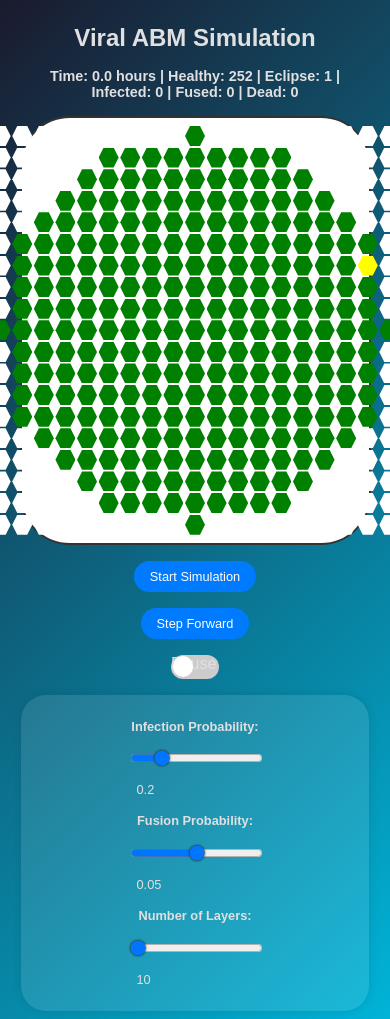
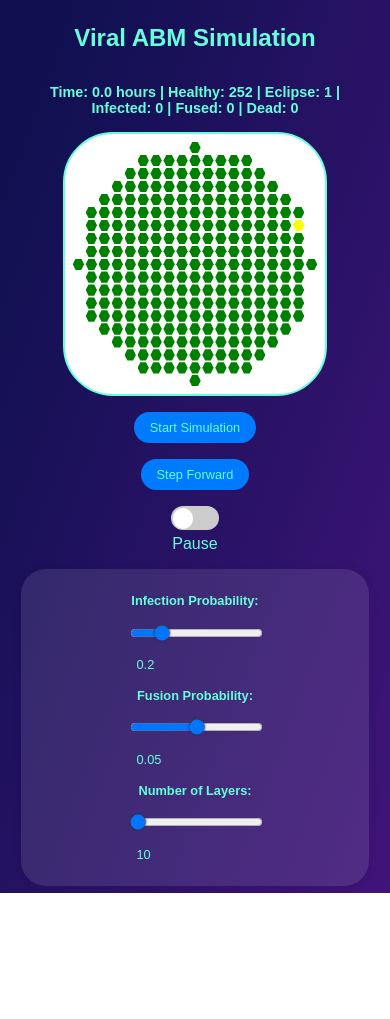
Before and after one commit to devtcu/ABM, a Flask app: page / in a window 390 px wide. After the commit the page ends 893 px from the top, so only its background shows below. Run offline with Flask 3, Linux system fonts and the light colour scheme.

Commit message:
styles updated

```diff
--- a/static/script.js
+++ b/static/script.js
@@ -37,13 +37,31 @@ function createIntroHexGrid() {
         hexGrid.appendChild(hex);
     }
     setTimeout(() => {
-        if (introOverlay && simulationContainer) {
+        if (introOverlay) {
             introOverlay.classList.add('hidden');
-            simulationContainer.classList.add('visible');
+            console.log('Intro overlay hidden');
         } else {
-            console.error('Intro overlay or simulation container not found');
+            console.error('Intro overlay not found');
         }
     }, 2700);
+    // Staggered appearance of elements
+    const elements = [
+        simulationContainer.querySelector('h1'),
+        statusDiv,
+        gridContainer,
+        simulationContainer.querySelector('.controls'),
+        simulationContainer.querySelector('.params')
+    ];
+    elements.forEach((el, index) => {
+        if (el) {
+            setTimeout(() => {
+                el.classList.add('visible');
+                console.log(`Element ${index} (class: ${el.className}) made visible at ${2700 + index * 300}ms`);
+            }, 2700 + index * 300);
+        } else {
+            console.error(`Element at index ${index} not found`);
+        }
+    });
 }
 
 // Initialize intro animation
@@ -70,7 +88,10 @@ function renderGrid(data) {
     }
     console.log('Rendering grid with data:', data);
     gridContainer.innerHTML = '';
-    gridContainer.style.gridTemplateColumns = `repeat(${data.grid.length}, 20px)`;
+    const layers = data.grid.length;
+    // Calculate cell size: 0.8rem for 10 layers, scaling down to 0.4rem for 50 layers
+    const cellSize = Math.max(0.4, 0.8 - (layers - 10) * 0.01);
+    gridContainer.style.gridTemplateColumns = `repeat(${layers}, ${cellSize}rem)`;
     data.grid.forEach(row => {
         row.forEach(cell => {
             const div = document.createElement('div');
--- a/static/styles.css
+++ b/static/styles.css
@@ -3,7 +3,7 @@ body {
     display: flex;
     flex-direction: column;
     align-items: center;
-    background: linear-gradient(135deg, #1a1a2e 0%, #00b4d8 100%);
+    background: linear-gradient(110deg, #101051 10%, #401479 100%);
     margin: 0;
     padding: 2vw;
     color: #e0e0e0;
@@ -11,13 +11,13 @@ body {
 }
 
 h1, #status, .param label, .param span, .pause-label {
-    color: #e0e0e0;
+    color: rgb(100, 255, 218);
 }
 
 h1 {
     font-size: clamp(1.5rem, 4vw, 2rem);
     text-align: center;
-
+    opacity: 0;
 }
 
 #status {
@@ -25,37 +25,81 @@ h1 {
     font-weight: bold;
     font-size: clamp(0.9rem, 2.5vw, 1.2rem);
     text-align: center;
-}
-
-input[type="range"]::-webkit-slider-thumb {
-    -webkit-appearance: none;
-    appearance: none;
-    width: 1.2rem;
-    height: 1.2rem;
-    border-radius: 50%;
-    background: #007bff;
-    border: 2px solid #fff;
-    box-shadow: 0 0 2px #333;
-    cursor: pointer;
-    transition: background 0.3s;
-}
-
-input[type="range"]::-webkit-slider-thumb:active {
-    opacity: 0.85;
+    opacity: 0;
 }
 
 .grid-container {
     display: grid;
-    grid-template-columns: repeat(auto-fit, minmax(1rem, 1fr));
     gap: 0.1rem;
     background-color: #fff;
     padding: 0.5rem;
-    border: 2px solid #333;
+    border: 2px solid rgb(100, 255, 218);
     border-radius: 50px;
-    max-width: 90vw;
+    max-width: min(90vw, 30rem); /* Increased from 20rem to 30rem for larger grid */
+    max-height: 70vh; /* Increased from 50vh to 70vh for taller grid */
+    overflow-y: auto; /* Scroll if grid is too tall */
     box-sizing: border-box;
     justify-content: center;
     align-items: center;
+    opacity: 0;
+}
+
+.controls {
+    margin: 1rem 0;
+    display: flex;
+    flex-wrap: wrap;
+    gap: 1rem;
+    justify-content: center;
+    opacity: 0;
+}
+
+.params {
+    background-color: rgba(255, 255, 255, 0.1);
+    padding: 1rem;
+    border-radius: 25px;
+    box-shadow: 0 0 10px rgba(0,0,0,0.1);
+    width: min(90%, 600px);
+    display: flex;
+    flex-direction: column;
+    align-items: center;
+    margin-left: auto;
+    margin-right: auto;
+    opacity: 0;
+}
+
+.simulation-container {
+    position: relative;
+    z-index: 1;
+    width: 100%;
+    max-width: 90vw;
+    display: flex;
+    flex-direction: column;
+    align-items: center;
+}
+
+.simulation-container h1.visible {
+    opacity: 1;
+    transition: opacity 0.5s ease 0s;
+}
+
+.simulation-container #status.visible {
+    opacity: 1;
+    transition: opacity 0.5s ease 0.2s;
+}
+
+.simulation-container .grid-container.visible {
+    opacity: 1;
+    transition: opacity 0.5s ease 0.4s;
+}
+
+.simulation-container .controls.visible {
+    opacity: 1;
+    transition: opacity 0.5s ease 0.6s;
+}
+
+.simulation-container .params.visible {
+    opacity: 1;
+    transition: opacity 0.5s ease 0.8s;
 }
 
 .cell {
@@ -76,44 +120,26 @@ input[type="range"]::-webkit-slider-thumb:active {
     cursor: pointer;
 }
 
-.controls {
-    margin: 1rem 0;
-    display: flex;
-    flex-wrap: wrap;
-    gap: 1rem;
-    justify-content: center;
-
-}
-
 .control-button {
     padding: 0.5rem 1rem;
     background-color: #007bff;
-    color: white;
+    color: rgb(100, 255, 218);
     border: none;
     border-radius: 25px;
     cursor: pointer;
-    transition: opacity 500ms, color 500ms, box-shadow 300ms;
+    transition: opacity 0.75ms, color 0.75s, box-shadow 300ms;
     font-size: clamp(0.8rem, 2vw, 1rem);
 }
 
 .control-button:hover {
-    background-color: #0056b3;
-    color: white;
+    background-color:  rgb(100, 255, 218);
+    color: #007bff;
     box-shadow: -3px 1px 3px rgba(98, 95, 95, 0.7);
 }
 
-.params {
-    background-color: rgba(255, 255, 255, 0.1);
-    padding: 1rem;
-    border-radius: 25px;
-    box-shadow: 0 0 10px rgba(0,0,0,0.1);
-    width: min(90%, 600px);
-    display: flex;
-    flex-direction: column;
-    align-items: center;
-    margin-left: auto;
-    margin-right: auto;
-
+.control-button:active {
+    opacity: 0.9;
+    color: #401479;
 }
 
 .param {
@@ -124,7 +150,6 @@ input[type="range"]::-webkit-slider-thumb:active {
     gap: 0.9rem;
     justify-content: center;
     text-align: center;
-
 }
 
 .param label {
@@ -185,13 +210,30 @@ input[type="range"]::-webkit-slider-thumb:active {
     transform: translateX(1.5rem);
 }
 
+input[type="range"]::-webkit-slider-thumb {
+    -webkit-appearance: none;
+    appearance: none;
+    width: 1.2rem;
+    height: 1.2rem;
+    border-radius: 50%;
+    background: #007bff;
+    border: 2px solid #fff;
+    box-shadow: 0 0 2px #333;
+    cursor: pointer;
+    transition: background 0.3s;
+}
+
+input[type="range"]::-webkit-slider-thumb:active {
+    opacity: 0.85;
+}
+
 .intro-overlay {
     position: fixed;
     top: 0;
     left: 0;
     width: 100%;
     height: 100%;
-    background: linear-gradient(135deg, #1a1a2e 0%, #00b4d8 100%);
+    background: linear-gradient(110deg, #101051 10%, #401479 100%);
     display: flex;
     justify-content: center;
     align-items: center;
@@ -231,22 +273,10 @@ input[type="range"]::-webkit-slider-thumb:active {
     }
 }
 
-.simulation-container {
-    position: relative;
-    z-index: 1;
-    opacity: 0;
-    transition: opacity 0.5s ease 2.5s;
-    width: 100%;
-    max-width: 90vw;
-}
-
-.simulation-container.visible {
-    opacity: 1;
-}
-
 @media (max-width: 600px) {
     .grid-container {
-        grid-template-columns: repeat(auto-fit, minmax(0.8rem, 1fr));
+        max-width: 90vw;
+        max-height: 50vh; /* Adjusted for mobile to prevent excessive height */
     }
     .param {
         flex-direction: column;
--- a/templates/index.html
+++ b/templates/index.html
@@ -19,7 +19,8 @@
             <button id="step-btn" class="control-button">Step Forward</button>
             <div class="toggle-container">
                 <input type="checkbox" id="pause">
-                <label for="pause" class="pause-label">Pause</label>
+                <label for="pause"></label>
+                <span class="pause-label">Pause</span>
             </div>
         </div>
         <div class="params">
```
